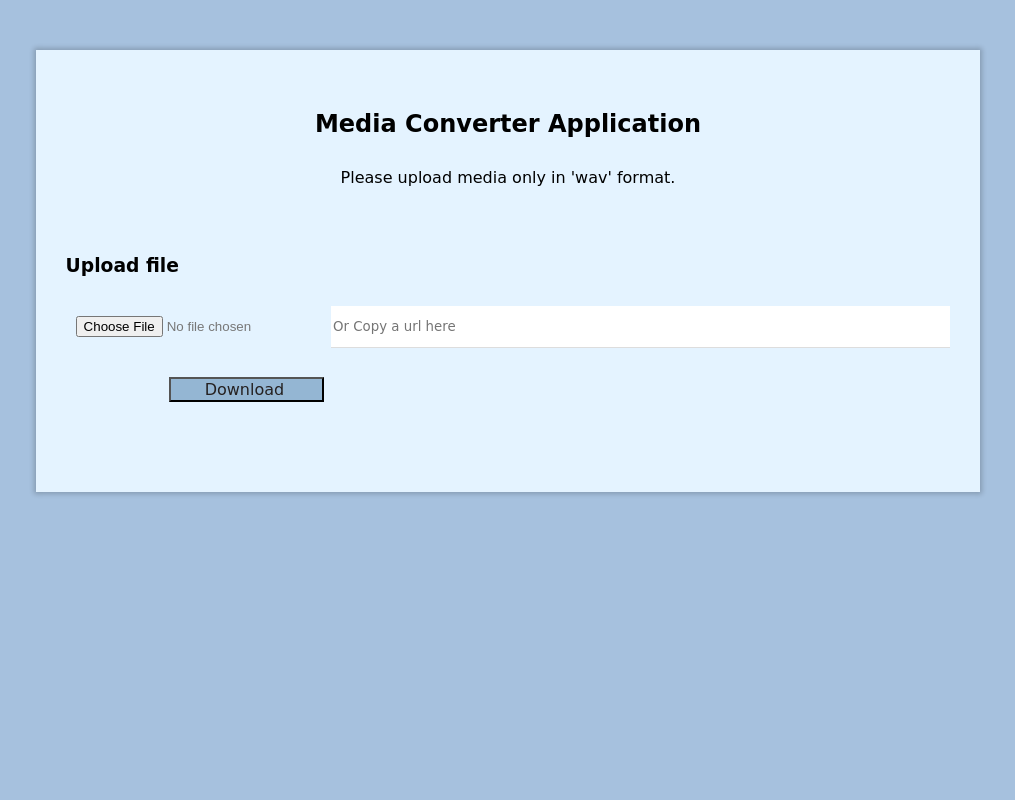
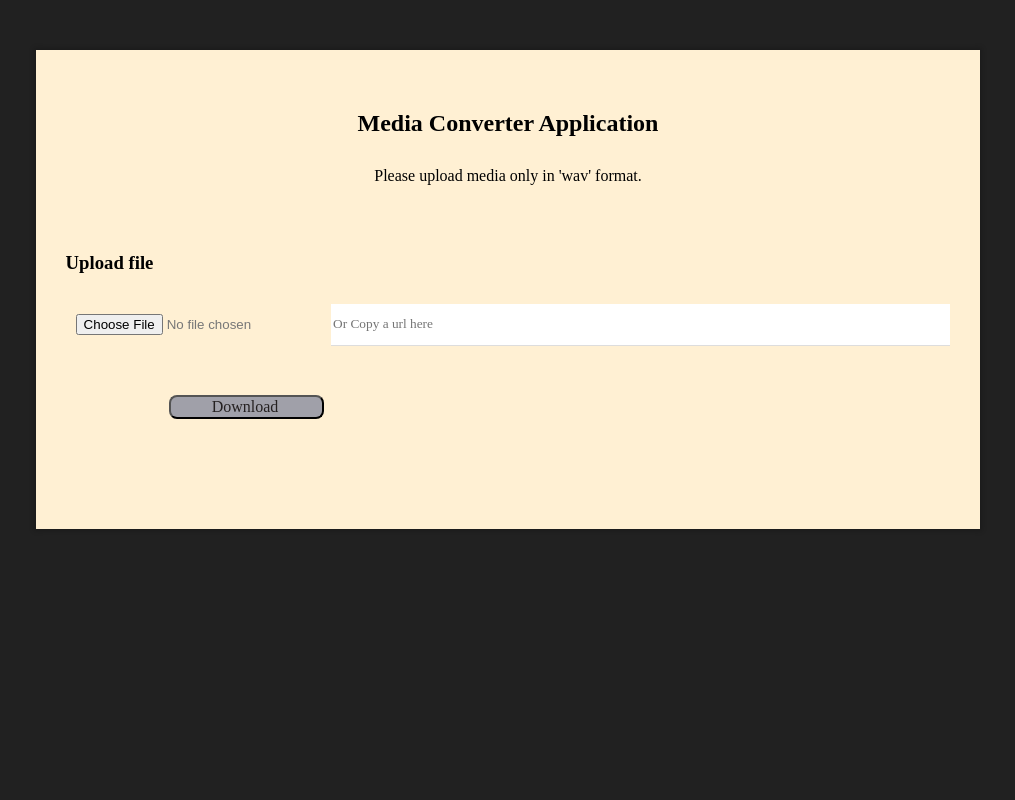
Before and after one commit to nischay-dhiman/media-convertor, a Django app: page / in a window 1280 px wide. Shown: the whole page, without its empty margins (162-1177 px from the left). Run offline with Django 4.2, Linux system fonts and the light colour scheme.

Commit message:
changes front-end

```diff
--- a/media_convertor/static/media_convertor/style.css
+++ b/media_convertor/static/media_convertor/style.css
@@ -6,7 +6,7 @@
     margin-left: 15%;
 }
 body{
-background: #a6c1de;
+    background: #212121;
 }
 .it .btn-orange
 {
@@ -35,7 +35,7 @@ background: #a6c1de;
     position: relative;
     overflow: hidden;
     margin: 10px;
-    font-family: cursive;
+    font-family: Ubuntu;
 }
 .fileUpload input.upload {
     position: absolute;
@@ -50,13 +50,14 @@ background: #a6c1de;
 }
 .it .btn-new, .it .btn-next
 {
-    margin: 30px 0px;
+    margin: 50px 0px;
     border-radius: 0px;
-    background-color: #94b6d3;
+    background-color: #a0a0a9;
     color: #252121;
     font-size: 16px;
     width: 155px;
-    font-family: cursive;
+    font-family: Ubuntu;
+    border-radius: 8px;
 }
 .it .btn-next
 {
@@ -85,7 +86,7 @@ p
   font-size:16px;
   text-align:center;
   margin:30px 0px;
-  font-family: cursive;
+  font-family: Ubuntu;
 }
 .it #uploader .docErr
 {
--- a/templates/home.html
+++ b/templates/home.html
@@ -3,9 +3,9 @@
 <link rel="stylesheet" type="text/css" href="{% static 'media_convertor/style.css' %}">
 
 
-<div class="container" style="font-family: cursive;">
+<div class="container" style="font-family: Ubuntu;">
     <div class="row it">
-        <div class="col-sm-offset-1 col-sm-10" id="one" style="padding: 30px;background: #e4f3ff;">
+        <div class="col-sm-offset-1 col-sm-10" id="one" style="padding: 30px;background: #fff0d3;">
             <p style="font-size: 24px">
                 <b>Media Converter Application</b>
             </p>
@@ -13,7 +13,7 @@
             Please upload media only in 'wav' format.
             </p><br>
             <div class="row">
-              <div class="col-sm-offset-4 col-sm-4 form-group" style="font-family: cursive;">
+              <div class="col-sm-offset-4 col-sm-4 form-group" style="font-family: Ubuntu;">
                 <h3 class="text-center">Upload file</h3>
               </div><!--form-group-->
             </div><!--row-->
@@ -34,7 +34,7 @@
                         </div><!-- btn-orange -->
                       </div><!-- col-3 -->
                       <div class="col-sm-8" style="width: 70%;float: right;">
-                        <input type="text" class="form-control" name="" placeholder="Or Copy a url here" style="height: 42px; width: 100%; font-family: cursive">
+                        <input type="text" class="form-control" name="" placeholder="Or Copy a url here" style="height: 42px; width: 100%; font-family: Ubuntu">
                       </div><!--col-8-->
                       <div class="col-sm-1"><a class="btn-check"><i class="fa fa-times"></i></a></div><!-- col-1 -->
                     </div><!--row-->
```
